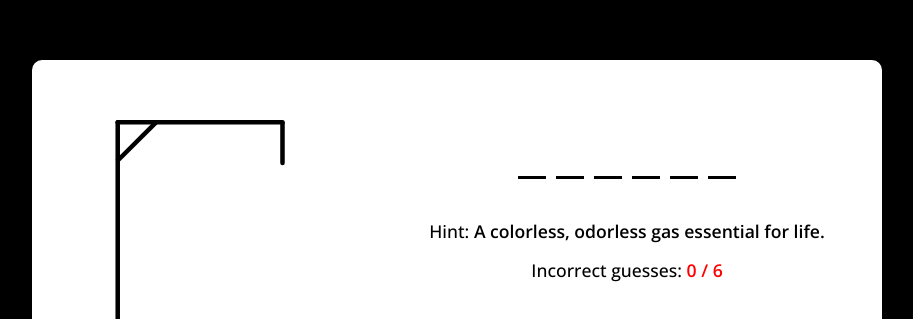
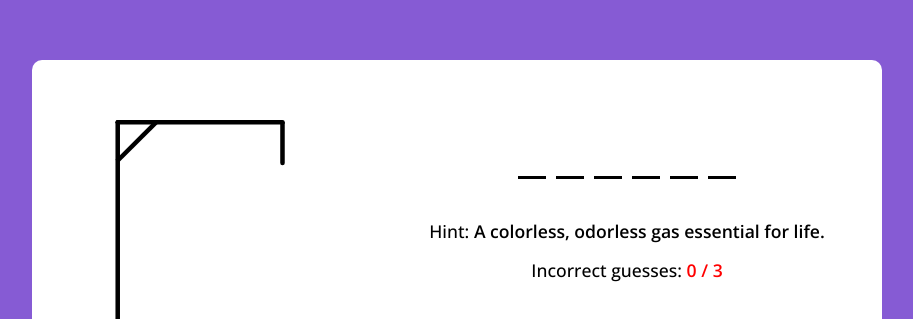
Before and after one commit to NirejBatrai/Hangman-Game, a plain HTML site: page index.html in a window 1280 px wide. Shown: the part 120-439 px from the top of the page, without its empty margins (183-1096 px from the left). Drawn offline with nearby package versions, Linux system fonts and the light colour scheme.

Commit message:
Chnages on bg color

```diff
--- a/index.html
+++ b/index.html
@@ -34,7 +34,7 @@
         </h4>
         <h4 class="guesses-text">
           Incorrect guesses:
-          <b>0 / 6</b>
+          <b>0 / 3</b>
         </h4>
         <div class="keyboard">
 
--- a/scripts/script.js
+++ b/scripts/script.js
@@ -8,7 +8,7 @@ const PlayAgainBtn = gameModel.querySelector(".play-again");
 
 
 let currentWord,correctLetters=[], wrongGuessCount;
-const maxGuesses =  6;
+const maxGuesses =  3;
 const resetGame = () =>{
   //Reseting all game variables  and UI elements
   correctLetters = [];
@@ -20,6 +20,7 @@ const resetGame = () =>{
   gameModel.classList.remove("show");
 
 }
+
 const getRandomWord = () => {
     //Selecting a random word and hint from the wordlist
     const { word, hint } = wordList[Math.floor(Math.random() * wordList.length)];
@@ -46,6 +47,7 @@ setTimeout(() => {
   gameModel.classList.add("show");
 }, 300);
 };
+
 
 const initGame = (button, clickedLetter) => {
   // Checking if clickedLetter is exist on the currentWord
--- a/style.css
+++ b/style.css
@@ -13,7 +13,7 @@ body {
   justify-content: center;
   padding: 0 10px;
   min-height: 100vh;
-  background-color:black;
+  background-color:rgb(134, 91, 212);
 }
 .container {
   width: 850px;
@@ -97,6 +97,7 @@ body {
 }
 :where(.Game-model, .keyboard) button:hover{
 
+
 }
 .Game-model{
     position: fixed;
```
